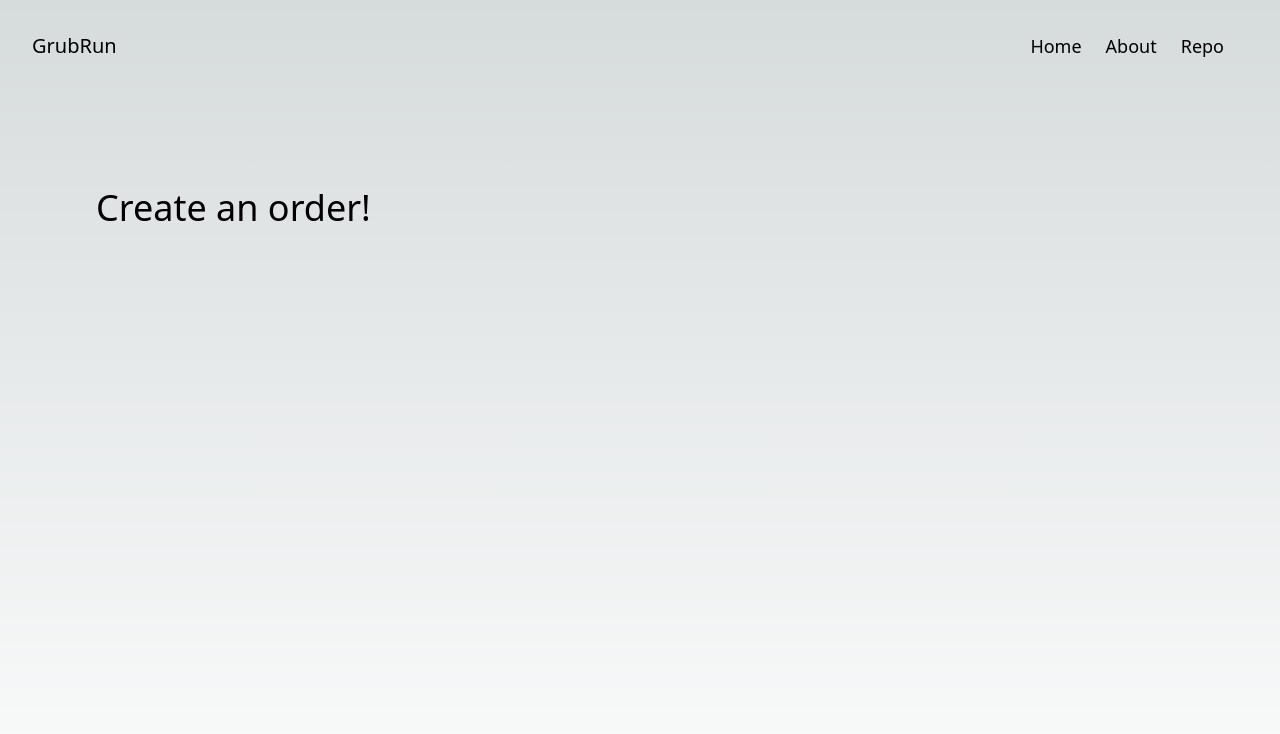
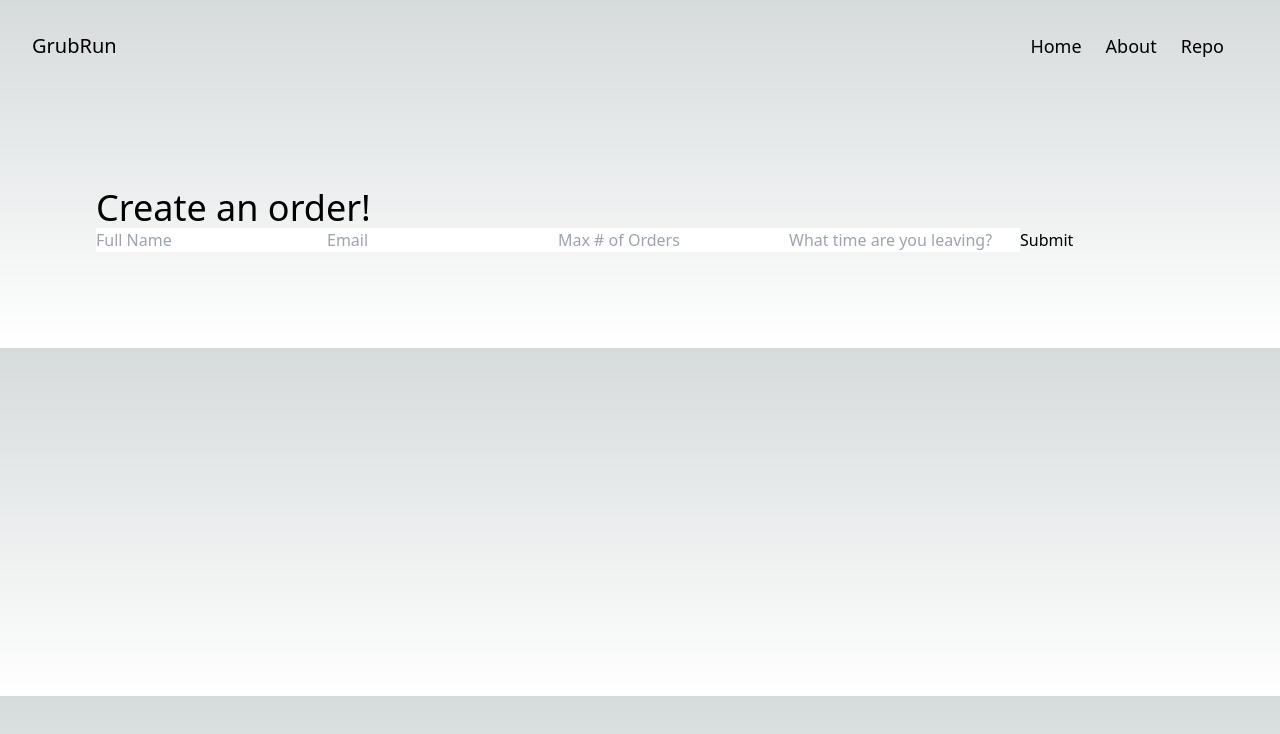
Before and after one commit to jonathanruiz/grubrun, a Next.js app: page / in a window 1280 px wide. Shown: the top 734 px of the page. Built offline with nearby package versions, Linux system fonts and the light colour scheme.

Commit message:
created a form

```diff
--- a/app/components/NewOrder.tsx
+++ b/app/components/NewOrder.tsx
@@ -1,21 +1,40 @@
+"use client";
+
 import { useForm } from "react-hook-form";
 
 const NewOrder = () => {
-  // Create a form using react-hook-form that will ask for the following:
-  // 1. Your name
-  // 2. Your email
-  // 3. Max order size
-  // 4. When are you leaving?
-
-  // When the form is submitted, it should call the createOrder function
+  const createOrder = () => {
+    console.log("order created");
+  };
 
   const {
     handleSubmit,
+    register,
     watch,
     formState: { errors },
   } = useForm();
 
-  return <div>Form</div>;
+  return (
+    <form onSubmit={handleSubmit(createOrder)} className="">
+      <input
+        {...(register("name"), { required: true })}
+        placeholder="Full Name"
+      ></input>
+      <input
+        {...(register("email"), { required: true })}
+        placeholder="Email"
+      ></input>
+      <input
+        {...register("maxOrderSize")}
+        placeholder="Max # of Orders"
+      ></input>
+      <input
+        {...register("leaving")}
+        placeholder="What time are you leaving?"
+      ></input>
+      <button type="submit">Submit</button>
+    </form>
+  );
 };
 
 export default NewOrder;
--- a/app/page.tsx
+++ b/app/page.tsx
@@ -1,7 +1,10 @@
+import NewOrder from "./components/NewOrder";
+
 const Home = () => {
   return (
-    <main className="flex min-h-screen flex-col justify-between p-24">
+    <main className="p-24">
       <h2 className="text-4xl">Create an order!</h2>
+      <NewOrder />
     </main>
   );
 };
```
